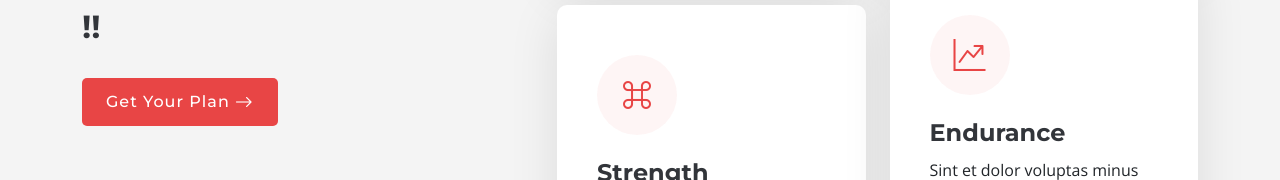
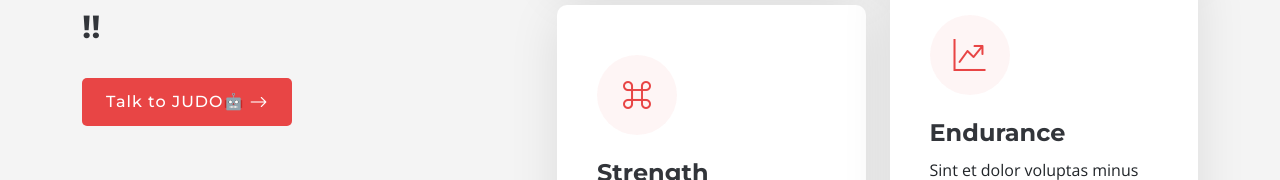
Before and after one commit to rishabh-28-shubham/GenFitZ, a plain HTML site: page Frontend/index.html in a window 1280 px wide. Shown: the part 1300-1480 px from the top of the page. Drawn offline with nearby package versions, Linux system fonts and the light colour scheme.

Commit message:
chatBot Enhancment

```diff
--- a/Frontend/index.html
+++ b/Frontend/index.html
@@ -102,7 +102,7 @@
             <h2>Get Your First AI Personalized Fitness Plan !!</h2>
             <br>
             <!-- <p>Ipsa sint sit. Quis ducimus tempore dolores impedit et dolor cumque alias maxime. Enim reiciendis minus et rerum hic non. Dicta quas cum quia maiores iure. Quidem nulla qui assumenda incidunt voluptatem tempora deleniti soluta.</p> -->
-            <a href="#" class="read-more"><span>Get Your Plan</span><i class="bi bi-arrow-right"></i></a>
+            <a href="https://chatbotgenfitz-9bgghasyvcljaujf2w7ppb.streamlit.app/" class="read-more"><span>Talk to JUDO🤖</span><i class="bi bi-arrow-right"></i></a>
           </div>
 
           <div class="col-xl-7">
```
